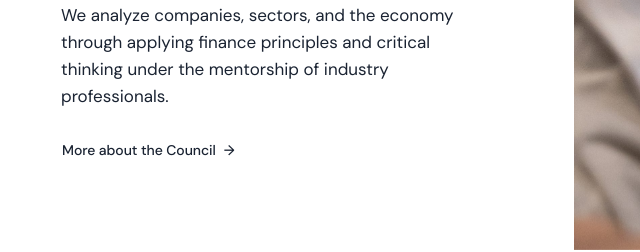
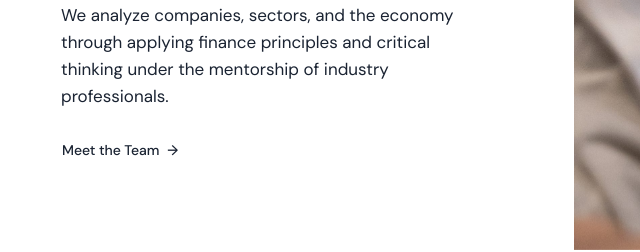
Before and after one commit to gavinlemon8210-create/ASIC-Website, a plain HTML site: page index.html in a window 1280 px wide. Shown: the part 1160-1412 px from the top of the page, 19-659 px from the left. Drawn offline with nearby package versions, Linux system fonts and the light colour scheme.

Commit message:
Landing: 'More about the Council' -> 'Meet the Team' linking to team.html

```diff
--- a/index.html
+++ b/index.html
@@ -90,8 +90,8 @@
             We analyze companies, sectors, and the economy through applying finance
             principles and critical thinking under the mentorship of industry professionals.
           </p>
-          <a href="about.html" class="btn btn-link" data-reveal style="transition-delay: 0.21s">
-            More about the Council <span class="arr">→</span>
+          <a href="team.html" class="btn btn-link" data-reveal style="transition-delay: 0.21s">
+            Meet the Team <span class="arr">→</span>
           </a>
         </div>
         <div class="split-media" data-reveal style="transition-delay: 0.1s">
```
